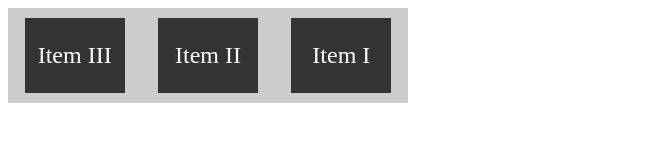
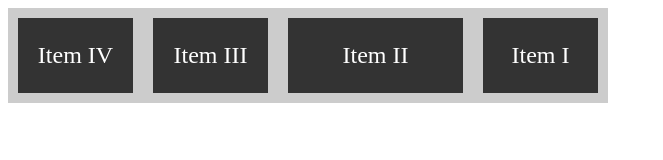
Before and after one commit to Eduardofbarreto/css, a plain HTML site: page index.html in a window 1280 px wide. Shown: the whole page, without its empty margins (0-663 px from the left). Drawn offline with Linux system fonts and the light colour scheme.

Commit message:
flex-grow

```diff
--- a/index.html
+++ b/index.html
@@ -9,9 +9,10 @@
 <body>
 
     <div class="container">
-        <div>Item I</div>
-        <div>Item II</div>
-        <div>Item III</div>
+        <div style="flex-grow:1">Item I</div>
+        <div style="flex-grow:5">Item II</div>
+        <div style="flex-grow:1">Item III</div>
+        <div style="flex-grow:1">Item IV</div>
     </div>
 
 </body>
--- a/style.css
+++ b/style.css
@@ -1,7 +1,7 @@
 .container{
     background-color: #cccccc;
     display:flex;
-    width: 400px;
+    width: 600px;
     flex-direction: row-reverse;
     flex-wrap: wrap-reverse;
     justify-content:space-around;
```
